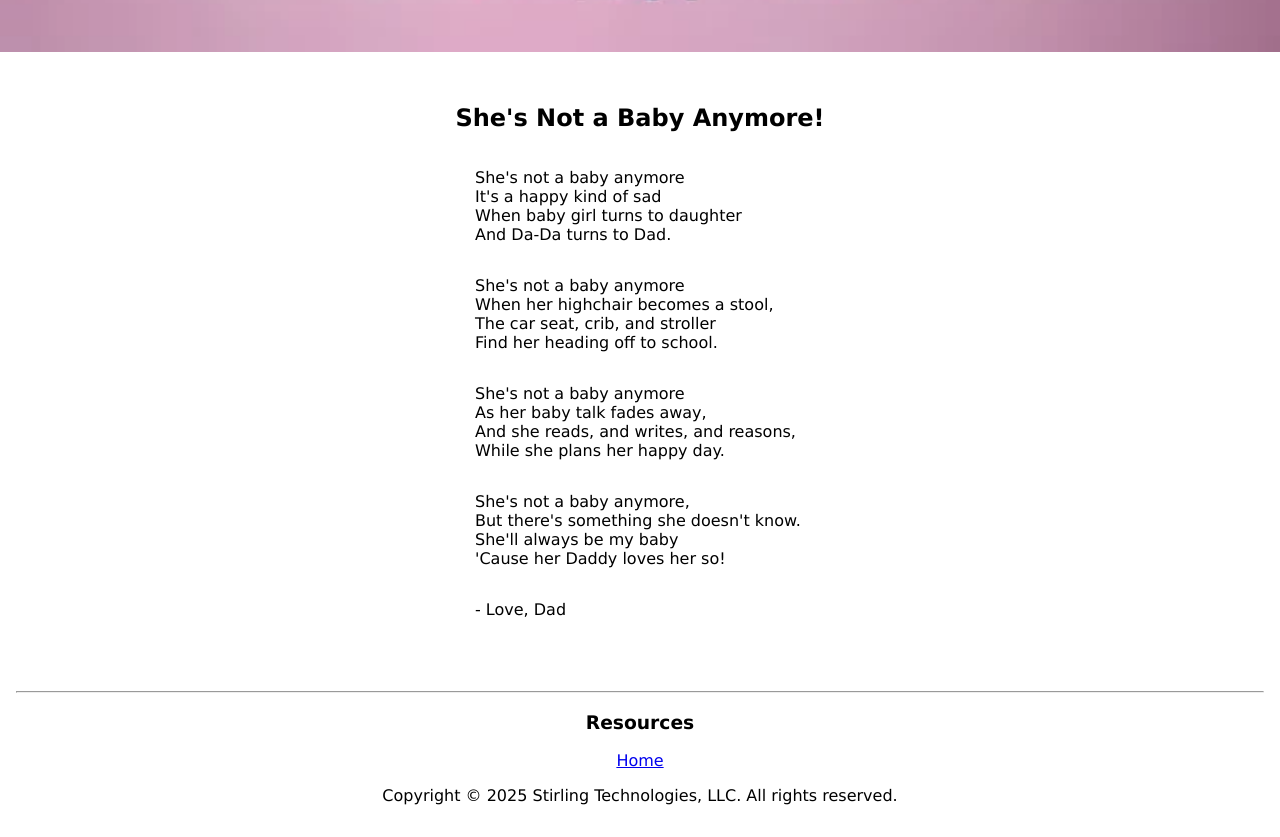
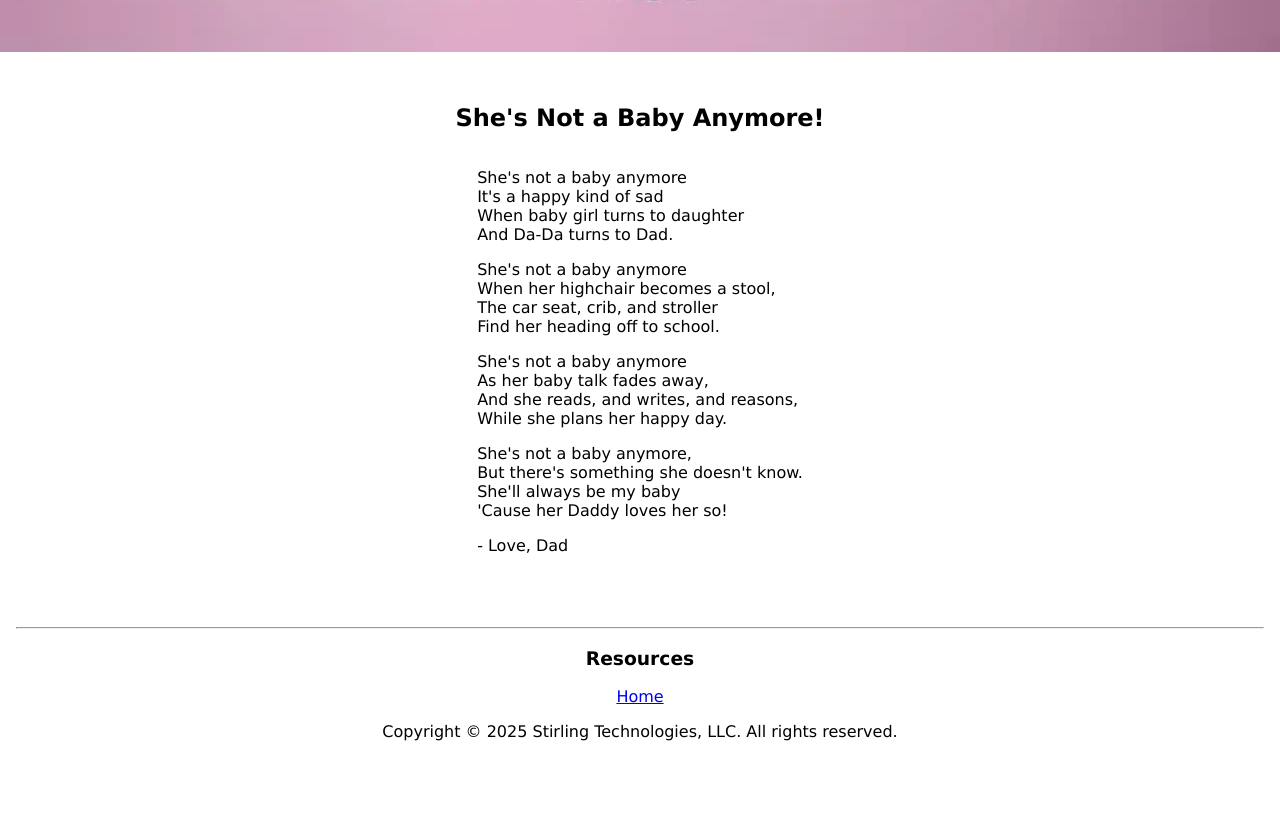
Before and after one commit to Chones17/payton-birthday, a plain HTML site: page index.html in a window 1280 px wide. Shown: the part 758-1595 px from the top of the page. After the commit the page ends 1531 px from the top, so only its background shows below. Drawn offline with Linux system fonts and the light colour scheme.

Commit message:
feat: center poem

```diff
--- a/index.html
+++ b/index.html
@@ -20,6 +20,7 @@
       />
       <section class="poem">
         <h1>She's Not a Baby Anymore!</h1>
+        <section>
           <p>
             She's not a baby anymore<br />
             It's a happy kind of sad<br />
@@ -46,6 +47,7 @@
           </p>
           <p>- Love, Dad</p>
         </section>
+      </section>
     </main>
     <footer>
       <hr />
--- a/styles.css
+++ b/styles.css
@@ -39,6 +39,7 @@ footer {
   padding: 2em;
   display: flex;
   flex-flow: column nowrap;
+  align-items: center;
 }
 
 .poem h1 {
@@ -54,12 +55,4 @@ footer {
     flex-flow: row;
     margin-left: 1em;
   }
-
-  .poem {
-    align-items: center;
-  }
-
-  .poem p {
-    width: 330px;
-  }
 }
```
Lines whose indentation alone changed are shown as unchanged.
